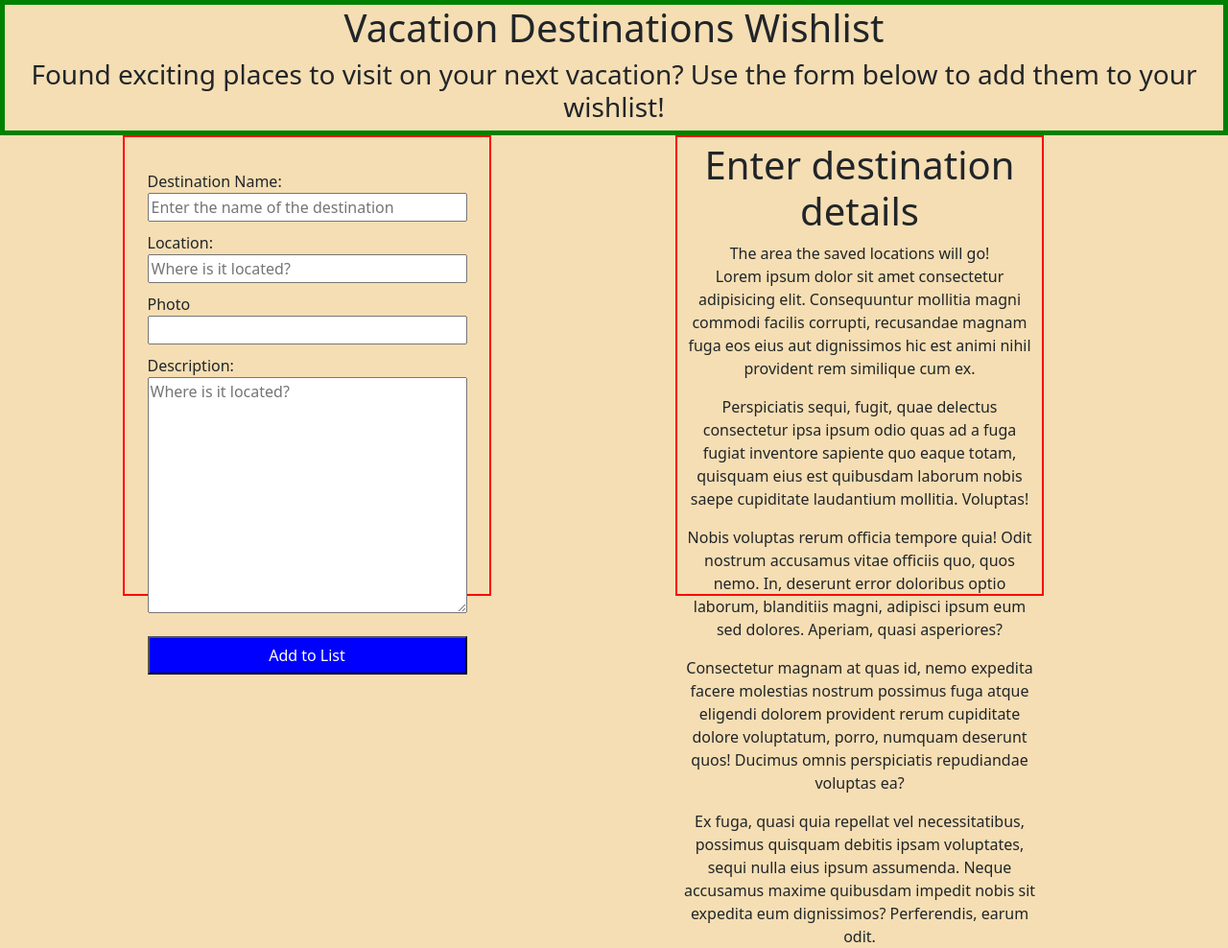
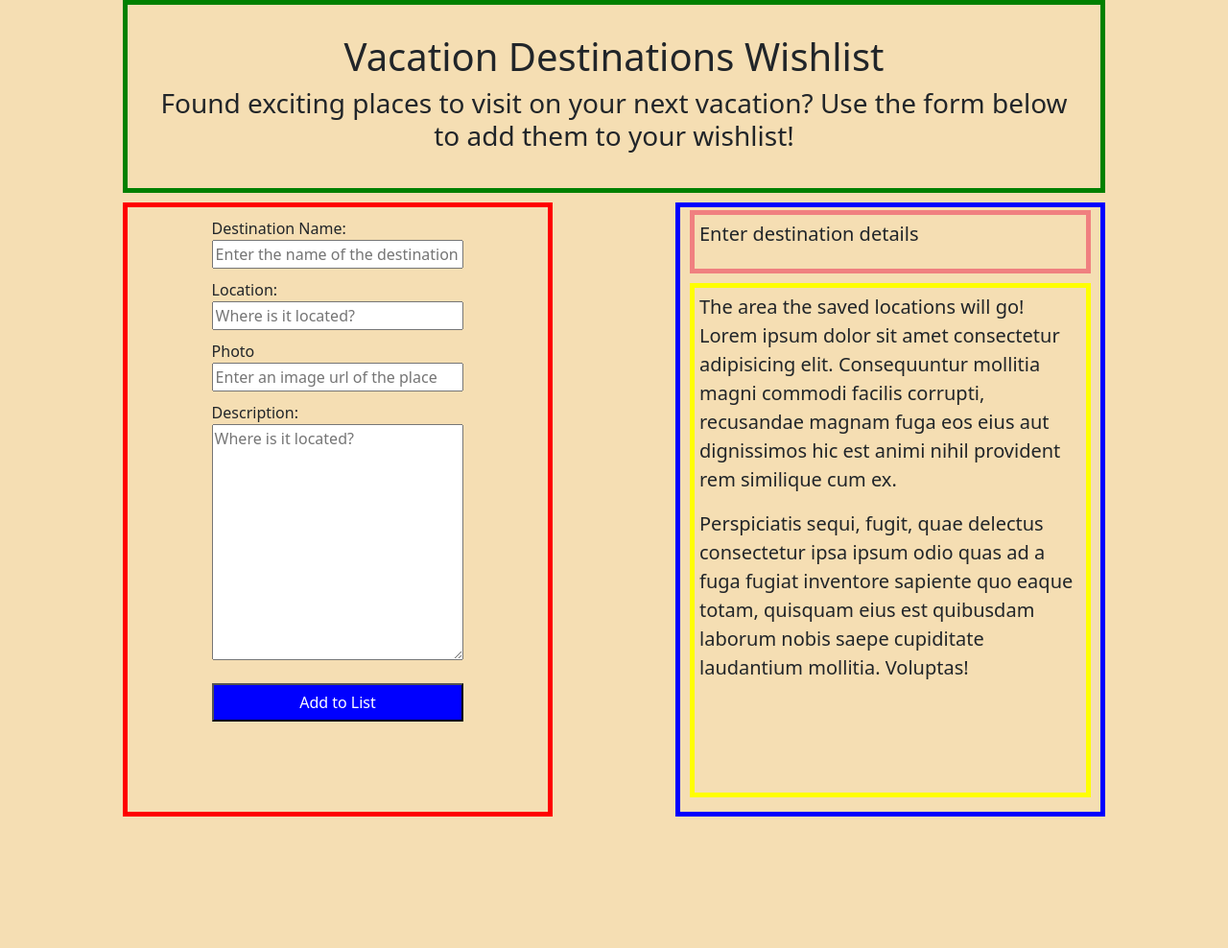
Before and after one commit to welchm27/VacationDestinations, a plain HTML site: page index.html in a window 1280 px wide. Shown: the whole page at 96% size. After the commit the page ends 851 px from the top, so only its background shows below. Drawn offline with nearby package versions, Linux system fonts and the light colour scheme.

Commit message:
2 boxes created side by side and colored red and blue

```diff
--- a/css/styles.css
+++ b/css/styles.css
@@ -10,24 +10,25 @@ body {
 
 #page-heading {
     position: relative;
+    width: 80%;
+    left: 10%;
     text-align: center;
     border: 5px solid green;
+    padding: 30px;
 }
 
-/* .page-container {
-  border: 3px solid blue;
-  background-color: blue;
-} */
+.sub-box {
+    width: 35%;
+    margin-top: 10px;
+    border: 5px solid;
+    height: 80vh;
+}
 
-.sub-box {
-    width: 30%;
+.left-box {
+    position: relative;
+    left: 10%;
     float: left;
-    margin-left: 10%;
-    margin-right: 10%;
-
-    padding: 5px;
-    border: 2px solid red;
-    height: 60vh;
+    border-color: red;
 }
 
 #destination-details {
@@ -35,18 +36,32 @@ body {
     left: 0;
     display: flex;
     flex-direction: column;
-    /* width: 30vw; */
-    margin: 5%;
-}
-#saved-destinations {
-    position: relative;
-    /* right: 0; */
-    /* display: flex; */
-    width: 30vw;
-    margin: 0% 5%;
-    text-align: center;
+    align-items: left;
+    width: 60%;
+    margin: 0 auto;
 }
 
+.right-box {
+    position: relative;
+    right: 10%;
+    float: right;
+    border: 5px solid blue;
+}
+
+#right-box-header {
+    border: 5px solid lightcoral;
+    padding: 5px;
+    font-size: 20px;
+    margin: 3px 10px;
+}
+
+#right-box-result {
+    border: 5px solid yellow;
+    padding: 5px;
+    font-size: 20px;
+    margin: 10px;
+    height: 85%;
+}
 label {
     margin-top: 10px;
 }
--- a/index.html
+++ b/index.html
@@ -19,7 +19,7 @@
     </div>
     <main>
         <div class="page-container">
-            <div class="sub-box">
+            <div class="sub-box left-box">
                 <form action="" id="destination-details">
                     <label for="name">Destination Name:</label>
                     <input type="text" id="name" required placeholder="Enter the name of the destination">
@@ -28,7 +28,7 @@
                     <input type="text" id="location" required placeholder="Where is it located?">
 
                     <label for="photo">Photo</label>
-                    <input type="url" name="" id="Enter an image url of the place">
+                    <input type="url" id="photo" placeholder="Enter an image url of the place">
 
                     <label for="description-box">Description:</label>
                     <textarea id="description-box" cols="30" rows="10" placeholder="Where is it located?"></textarea>
@@ -36,15 +36,15 @@
                     <button type="submit" id="submit">Add to List</button>
                 </form>
             </div>
-            <div id="saved-destinations" class="sub-box">
-                <h1>Enter destination details</h1>
-                <div>
+            <div id="saved-destinations" class="sub-box right-box">
+                <div id="right-box-header">
+                    <p>Enter destination details</p>
+                </div>
+                <div id="right-box-result">
                     The area the saved locations will go!
                     <p>Lorem ipsum dolor sit amet consectetur adipisicing elit. Consequuntur mollitia magni commodi facilis corrupti, recusandae magnam fuga eos eius aut dignissimos hic est animi nihil provident rem similique cum ex.</p>
                     <p>Perspiciatis sequi, fugit, quae delectus consectetur ipsa ipsum odio quas ad a fuga fugiat inventore sapiente quo eaque totam, quisquam eius est quibusdam laborum nobis saepe cupiditate laudantium mollitia. Voluptas!</p>
-                    <p>Nobis voluptas rerum officia tempore quia! Odit nostrum accusamus vitae officiis quo, quos nemo. In, deserunt error doloribus optio laborum, blanditiis magni, adipisci ipsum eum sed dolores. Aperiam, quasi asperiores?</p>
-                    <p>Consectetur magnam at quas id, nemo expedita facere molestias nostrum possimus fuga atque eligendi dolorem provident rerum cupiditate dolore voluptatum, porro, numquam deserunt quos! Ducimus omnis perspiciatis repudiandae voluptas ea?</p>
-                    <p>Ex fuga, quasi quia repellat vel necessitatibus, possimus quisquam debitis ipsam voluptates, sequi nulla eius ipsum assumenda. Neque accusamus maxime quibusdam impedit nobis sit expedita eum dignissimos? Perferendis, earum odit.</p>
+
                 </div>
 
             </div>
```
